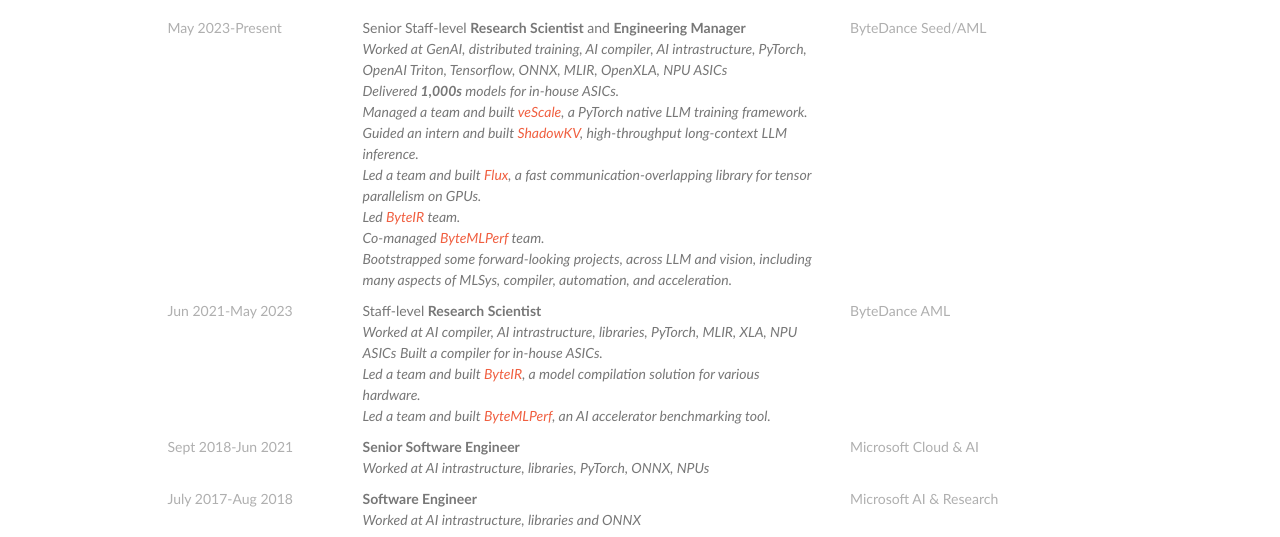
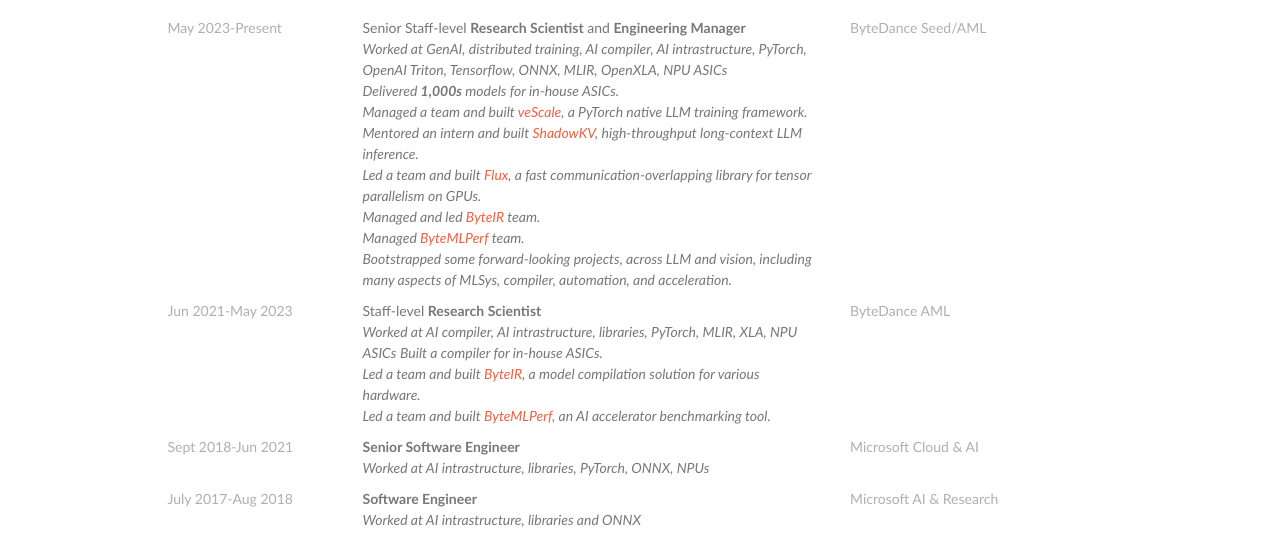
Before and after one commit to lchang20/lchang20.github.io, a website: page experience.html in a window 1280 px wide. Shown: the part 559-1096 px from the top of the page. Drawn offline with nearby package versions, Linux system fonts and the light colour scheme; files whose address does not match are found by name.

Commit message:
adjusted words

```diff
--- a/experience.html
+++ b/experience.html
@@ -111,10 +111,10 @@
                         <em>Worked at GenAI, distributed training, AI compiler, AI intrastructure, PyTorch, OpenAI Triton, Tensorflow, ONNX, MLIR, OpenXLA, NPU ASICs</em><br>
                         <em>Delivered <strong>1,000s</strong> models for in-house ASICs.</em><br>
                         <em>Managed a team and built <a href="https://github.com/volcengine/veScale">veScale</a>, a PyTorch native LLM training framework.</em><br>
-                        <em>Guided an intern and built <a href="https://github.com/bytedance/ShadowKV">ShadowKV</a>, high-throughput long-context LLM inference.</em><br>
+                        <em>Mentored an intern and built <a href="https://github.com/bytedance/ShadowKV">ShadowKV</a>, high-throughput long-context LLM inference.</em><br>
                         <em>Led a team and built <a href="https://github.com/bytedance/flux">Flux</a>, a fast communication-overlapping library for tensor parallelism on GPUs.</em><br>
-                        <em>Led <a href="https://byteir.ai">ByteIR</a> team.</em><br>
-                        <em>Co-managed <a href="https://bytemlperf.ai">ByteMLPerf</a> team.</em><br>
+                        <em>Managed and led <a href="https://byteir.ai">ByteIR</a> team.</em><br>
+                        <em>Managed <a href="https://bytemlperf.ai">ByteMLPerf</a> team.</em><br>
                         <em>Bootstrapped some forward-looking projects, across LLM and vision, including many aspects of MLSys, compiler, automation, and acceleration.</em>
                     </p>
                 </div>
```
